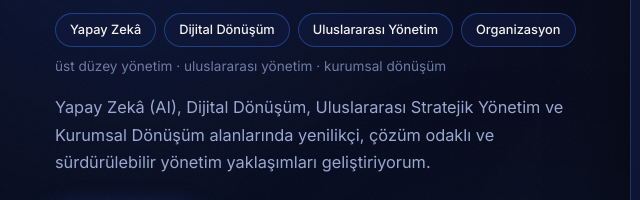
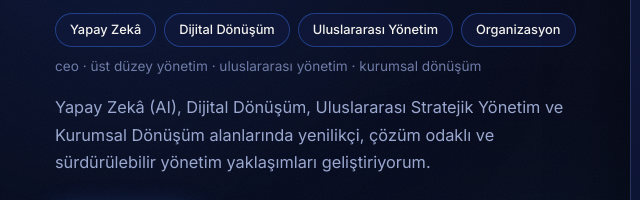
Before and after one commit to csknozdgn/csknozdgn.github.io, a plain HTML site: page index.html in a window 1280 px wide. Shown: the part 270-470 px from the top of the page, 57-697 px from the left. Drawn offline with Linux system fonts and the light colour scheme.

Commit message:
Update subline text in index.html

```diff
--- a/index.html
+++ b/index.html
@@ -242,7 +242,7 @@ footer{border-top:1px solid var(--line);padding:36px 0 46px;margin-top:30px}.foo
       <p class="kicker st" style="--d:.05s"><span class="dot"></span> İstanbul, Türkiye · Yapay Zekâ &amp; Stratejik Yönetim</p>
       <h1 class="st" style="--d:.15s">Coşkun <span class="grad">Özdoğan</span></h1>
       <div class="tagrow st" style="--d:.28s"><span class="pill">Yapay Zekâ</span><span class="pill">Dijital Dönüşüm</span><span class="pill">Uluslararası Yönetim</span><span class="pill">Organizasyon</span></div>
-      <p class="subline st" style="--d:.34s">üst düzey yönetim · uluslararası yönetim · kurumsal dönüşüm</p>
+      <p class="subline st" style="--d:.34s">ceo · üst düzey yönetim · uluslararası yönetim · kurumsal dönüşüm</p>
       <p class="lead st" style="--d:.4s">Yapay Zekâ (AI), Dijital Dönüşüm, Uluslararası Stratejik Yönetim ve Kurumsal Dönüşüm alanlarında yenilikçi, çözüm odaklı ve sürdürülebilir yönetim yaklaşımları geliştiriyorum.</p>
       <div class="cta-row st" style="--d:.52s">
         <a class="btn primary" href="/tezler">Tezleri İncele</a>
```
